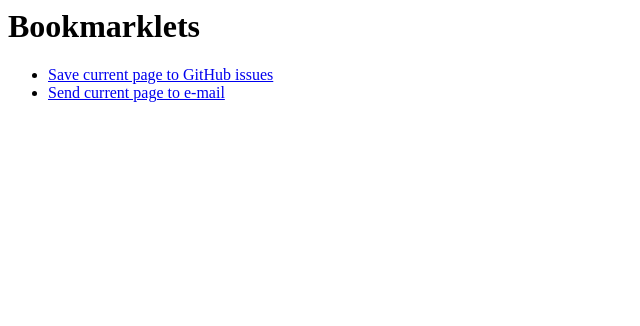
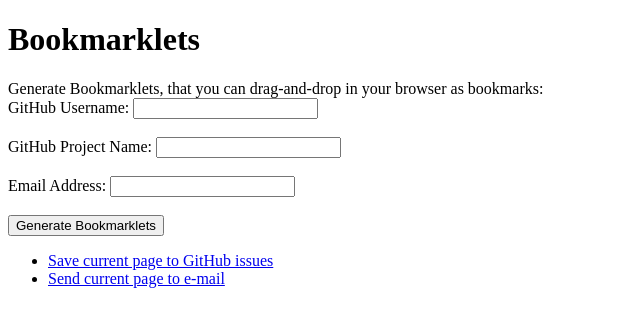
Before and after one commit to nemkin/bookmarklets, a plain HTML site: page index.html in a window 1280 px wide. Shown: the whole page, without its empty margins (0-640 px from the left). Drawn offline with Linux system fonts and the light colour scheme.

Commit message:
Update index.html

```diff
--- a/index.html
+++ b/index.html
@@ -1,21 +1,49 @@
+<!DOCTYPE html>
 <html lang="en">
 <head>
+    <meta charset="UTF-8">
+    <meta name="viewport" content="width=device-width, initial-scale=1.0">
     <title>Bookmarklets</title>
-    <link rel="stylesheet" href="./styles.css" />
-    <meta name="viewport" content="width=device-width, initial-scale=1.0" />
 </head>
-
 <body>
     <header>
         <h1>Bookmarklets</h1>
     </header>
 
+    Generate Bookmarklets, that you can drag-and-drop in your browser as bookmarks:
+
+    <form id="bookmarkletForm">
+        <label for="githubUsername">GitHub Username:</label>
+        <input type="text" id="githubUsername" name="githubUsername" required><br><br>
+
+        <label for="projectName">GitHub Project Name:</label>
+        <input type="text" id="projectName" name="projectName" required><br><br>
+
+        <label for="email">Email Address:</label>
+        <input type="email" id="email" name="email" required><br><br>
+
+        <button type="button" onclick="generateBookmarklets()">Generate Bookmarklets</button>
+    </form>
+
     <p>
         <ul>
-        <li><a href='javascript:window.open("https://github.com/nemkin/notes/issues/new?title="+encodeURIComponent(document.title)+"&body="+encodeURIComponent(window.location.href))'>Save current page to GitHub issues</a></li>
-        <li><a href='javascript:window.open("https://mail.google.com/mail/u/0/?view=cm&fs=1&tf=1&to=viktoria.nemkin@gmail.com&su="+encodeURIComponent(document.title)+"&body="+encodeURIComponent(window.location.href))'>Send current page to e-mail</a></li>
+            <li><a href="#" id="saveToGitHub">Save current page to GitHub issues</a></li>
+            <li><a href="#" id="sendToEmail">Send current page to e-mail</a></li>
         </ul>
     </p>
 
+    <script>
+        function generateBookmarklets() {
+            const githubUsername = document.getElementById('githubUsername').value;
+            const projectName = document.getElementById('projectName').value;
+            const email = document.getElementById('email').value;
+
+            const saveToGitHubURL = `javascript:window.open("https://github.com/${githubUsername}/${projectName}/issues/new?title="+encodeURIComponent(document.title)+"&body="+encodeURIComponent(window.location.href))`;
+            const sendToEmailURL = `javascript:window.open("https://mail.google.com/mail/u/0/?view=cm&fs=1&tf=1&to=${email}&su="+encodeURIComponent(document.title)+"&body="+encodeURIComponent(window.location.href))`;
+
+            document.getElementById('saveToGitHub').href = saveToGitHubURL;
+            document.getElementById('sendToEmail').href = sendToEmailURL;
+        }
+    </script>
 </body>
 </html>
```
Lines whose indentation alone changed are shown as unchanged.
